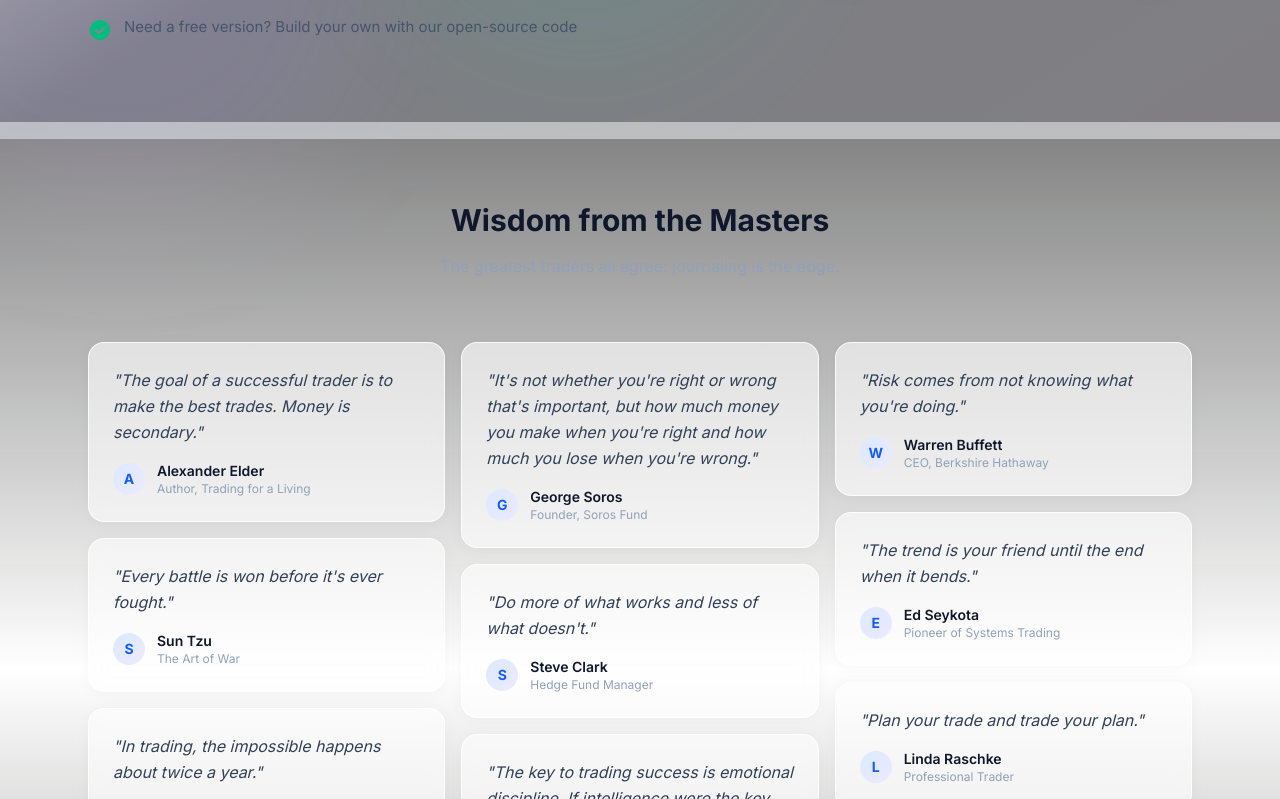
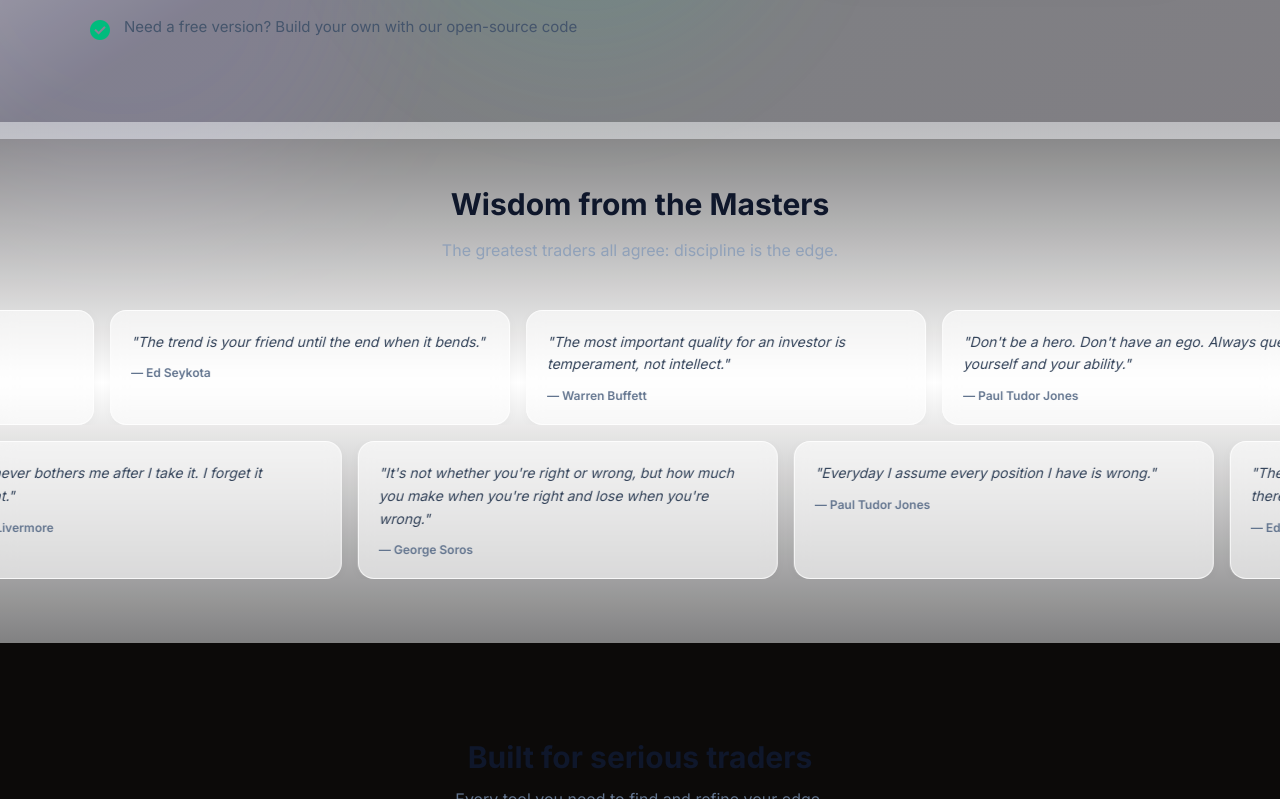
Before and after one commit to zhengxuyu/open-tradervue, a React (Vite) app in the folder frontend/: page /landing in a window 1280 px wide. Shown: the part 661-1460 px from the top of the page. Built offline with nearby package versions, Linux system fonts and the light colour scheme; no server answers.

Commit message:
feat: replace quote wall with two-row horizontal scrolling quote river

```diff
--- a/frontend/src/index.css
+++ b/frontend/src/index.css
@@ -82,3 +82,12 @@ body {
 }
 .animate-scroll-up { animation: scroll-up 40s linear infinite; }
 .animate-scroll-down { animation: scroll-down 40s linear infinite; }
+
+@keyframes scroll-left {
+  0% { transform: translateX(0); }
+  100% { transform: translateX(-50%); }
+}
+@keyframes scroll-right {
+  0% { transform: translateX(-50%); }
+  100% { transform: translateX(0); }
+}
--- a/frontend/src/pages/Landing.tsx
+++ b/frontend/src/pages/Landing.tsx
@@ -137,43 +137,51 @@ export function Landing() {
         </div>
       </section>
 
-      {/* Quote Wall */}
-      <section className="py-20 relative overflow-hidden">
+      {/* Quote River — horizontally scrolling */}
+      <section className="py-16 relative overflow-hidden">
         <div className="absolute inset-0 bg-gradient-to-b from-slate-50/50 via-white to-slate-50/50" />
-        <div className="max-w-6xl mx-auto px-6 relative z-10">
+        <div className="relative z-10">
           <h2 className="text-3xl font-bold text-center mb-4">Wisdom from the Masters</h2>
-          <p className="text-slate-400 text-center mb-16">The greatest traders all agree: journaling is the edge.</p>
-          <div className="columns-1 md:columns-2 lg:columns-3 gap-4 space-y-4">
-            {[
-              { quote: "The goal of a successful trader is to make the best trades. Money is secondary.", author: "Alexander Elder", title: "Author, Trading for a Living" },
-              { quote: "Every battle is won before it's ever fought.", author: "Sun Tzu", title: "The Art of War" },
-              { quote: "In trading, the impossible happens about twice a year.", author: "Henri M. Simoes", title: "Hedge Fund Manager" },
-              { quote: "The most important quality for an investor is temperament, not intellect.", author: "Warren Buffett", title: "CEO, Berkshire Hathaway" },
-              { quote: "It's not whether you're right or wrong that's important, but how much money you make when you're right and how much you lose when you're wrong.", author: "George Soros", title: "Founder, Soros Fund" },
-              { quote: "Do more of what works and less of what doesn't.", author: "Steve Clark", title: "Hedge Fund Manager" },
-              { quote: "The key to trading success is emotional discipline. If intelligence were the key, there would be a lot more people making money.", author: "Victor Sperandeo", title: "Trader Vic" },
-              { quote: "Opportunities come infrequently. When it rains gold, put out the bucket, not the thimble.", author: "Warren Buffett", title: "CEO, Berkshire Hathaway" },
-              { quote: "Risk comes from not knowing what you're doing.", author: "Warren Buffett", title: "CEO, Berkshire Hathaway" },
-              { quote: "The trend is your friend until the end when it bends.", author: "Ed Seykota", title: "Pioneer of Systems Trading" },
-              { quote: "Plan your trade and trade your plan.", author: "Linda Raschke", title: "Professional Trader" },
-              { quote: "Cut your losses short and let your profits run.", author: "Jesse Livermore", title: "Legendary Speculator" },
-            ].map((q, i) => (
-              <div
-                key={i}
-                className="break-inside-avoid p-6 rounded-2xl bg-white/60 backdrop-blur-sm border border-white/80 shadow-[0_2px_16px_rgba(0,0,0,0.03)] hover:-translate-y-0.5 transition-all"
-              >
-                <p className="text-slate-700 leading-relaxed mb-4 italic">"{q.quote}"</p>
-                <div className="flex items-center gap-3">
-                  <div className="w-8 h-8 rounded-full bg-gradient-to-br from-blue-100 to-violet-100 flex items-center justify-center text-blue-600 font-bold text-sm">
-                    {q.author[0]}
-                  </div>
-                  <div>
-                    <p className="text-sm font-semibold text-slate-900">{q.author}</p>
-                    <p className="text-xs text-slate-400">{q.title}</p>
-                  </div>
+          <p className="text-slate-400 text-center mb-12">The greatest traders all agree: discipline is the edge.</p>
+
+          {/* Row 1 — scrolls left */}
+          <div className="mb-4 overflow-hidden">
+            <div className="flex gap-4 animate-[scroll-left_60s_linear_infinite] w-max">
+              {[...Array(2)].flatMap(() => [
+                { q: "Money is made by sitting, not trading.", a: "Jesse Livermore" },
+                { q: "The trend is your friend until the end when it bends.", a: "Ed Seykota" },
+                { q: "The most important quality for an investor is temperament, not intellect.", a: "Warren Buffett" },
+                { q: "Don't be a hero. Don't have an ego. Always question yourself and your ability.", a: "Paul Tudor Jones" },
+                { q: "The goal of a successful trader is to make the best trades. Money is secondary.", a: "Alexander Elder" },
+                { q: "The elements of good trading are: cutting losses, cutting losses, and cutting losses.", a: "Ed Seykota" },
+                { q: "Markets are never wrong. Opinions often are.", a: "Jesse Livermore" },
+              ]).map((q, i) => (
+                <div key={i} className="flex-shrink-0 w-[400px] p-5 rounded-2xl bg-white/60 backdrop-blur-sm border border-white/80 shadow-[0_2px_12px_rgba(0,0,0,0.03)]">
+                  <p className="text-slate-700 text-sm leading-relaxed italic mb-3">"{q.q}"</p>
+                  <p className="text-xs font-semibold text-slate-500">— {q.a}</p>
                 </div>
-              </div>
-            ))}
+              ))}
+            </div>
+          </div>
+
+          {/* Row 2 — scrolls right */}
+          <div className="overflow-hidden">
+            <div className="flex gap-4 animate-[scroll-right_55s_linear_infinite] w-max">
+              {[...Array(2)].flatMap(() => [
+                { q: "It's not whether you're right or wrong, but how much you make when you're right and lose when you're wrong.", a: "George Soros" },
+                { q: "Everyday I assume every position I have is wrong.", a: "Paul Tudor Jones" },
+                { q: "There are old traders and there are bold traders, but there are very few old, bold traders.", a: "Ed Seykota" },
+                { q: "Risk comes from not knowing what you're doing.", a: "Warren Buffett" },
+                { q: "Plan your trade and trade your plan.", a: "Linda Raschke" },
+                { q: "The key to trading success is emotional discipline.", a: "Victor Sperandeo" },
+                { q: "A loss never bothers me after I take it. I forget it overnight.", a: "Jesse Livermore" },
+              ]).map((q, i) => (
+                <div key={i} className="flex-shrink-0 w-[420px] p-5 rounded-2xl bg-white/60 backdrop-blur-sm border border-white/80 shadow-[0_2px_12px_rgba(0,0,0,0.03)]">
+                  <p className="text-slate-700 text-sm leading-relaxed italic mb-3">"{q.q}"</p>
+                  <p className="text-xs font-semibold text-slate-500">— {q.a}</p>
+                </div>
+              ))}
+            </div>
           </div>
         </div>
       </section>
```
